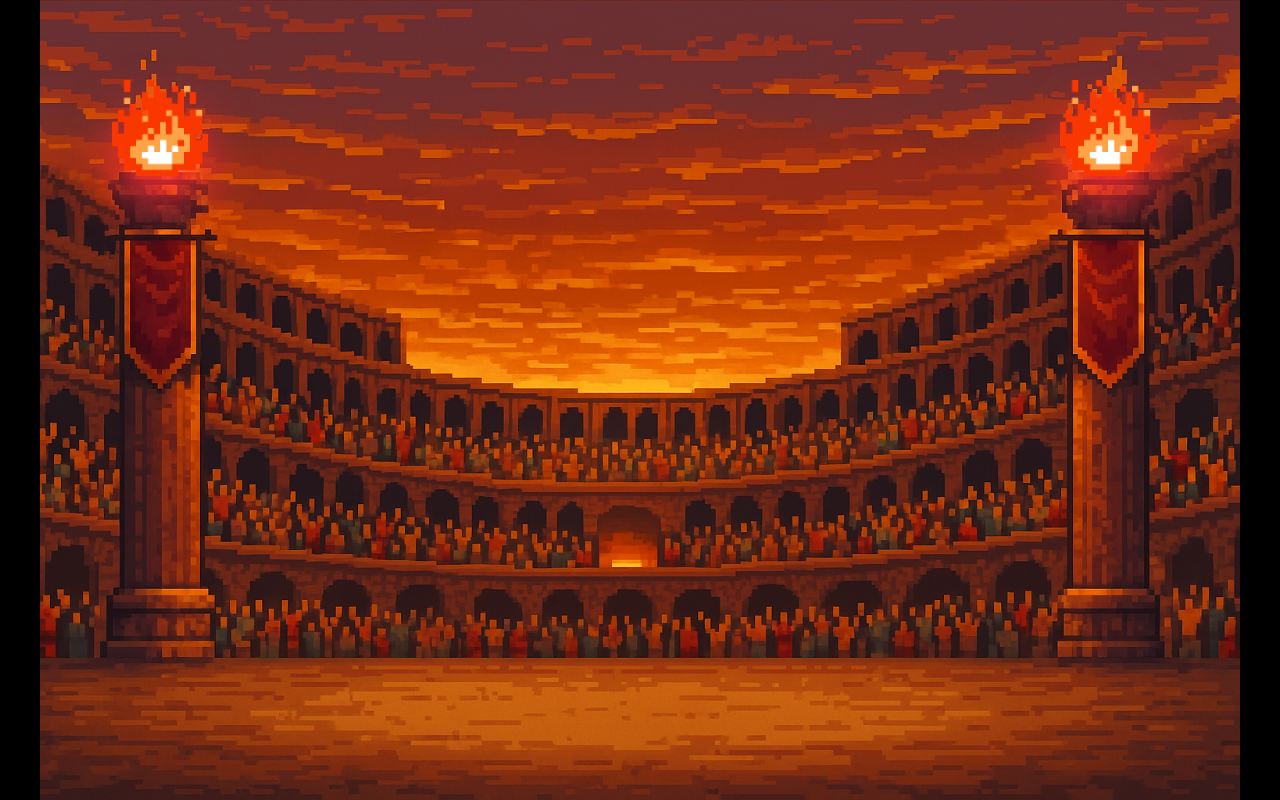
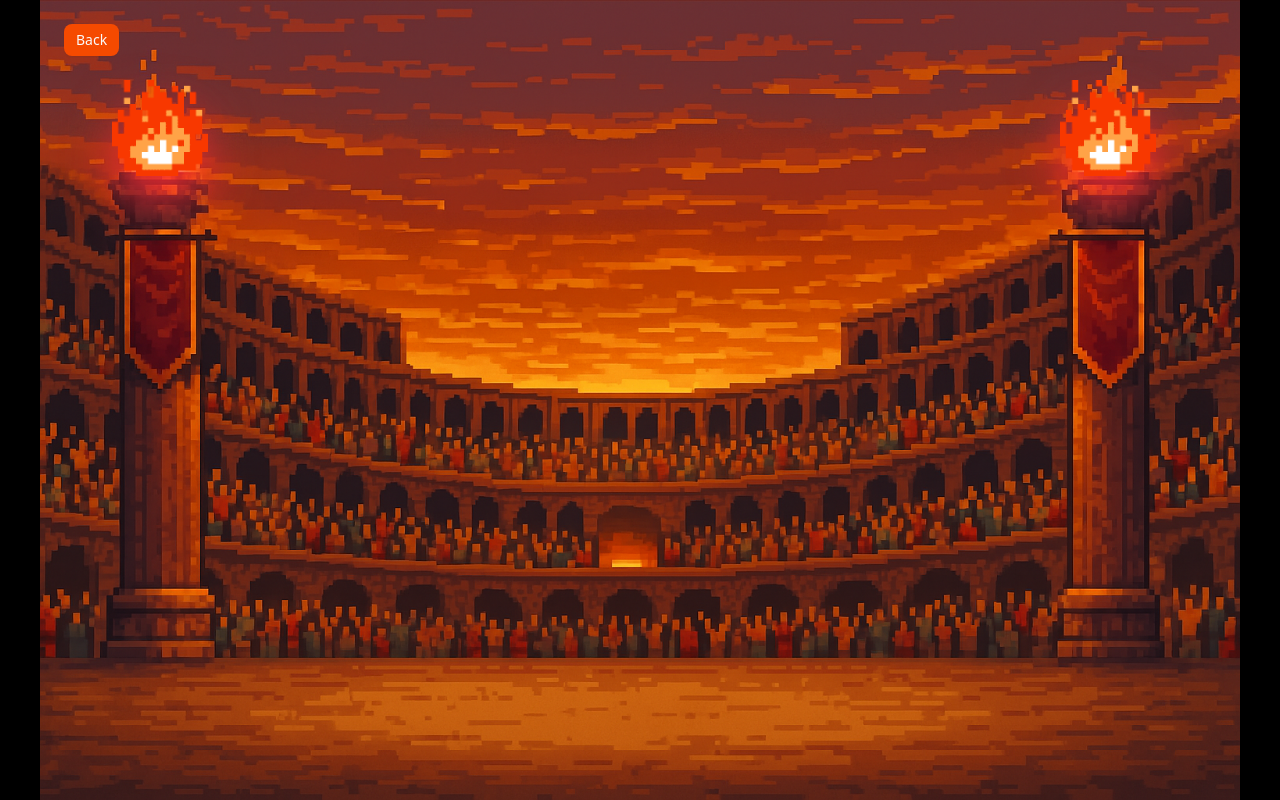
Before and after one commit to AlbertSanIza/tug-of-war, a React (Vite) app: page /arena in a window 1280 px wide. Built offline with nearby package versions, Linux system fonts and the light colour scheme.

Commit message:
Add Back button to arena component
Introduced a Back button in the RouteComponent of arena.tsx, allowing users to navigate back to the home page. The button is styled using the UI component library for consistency.

```diff
--- a/src/routes/arena.tsx
+++ b/src/routes/arena.tsx
@@ -1,4 +1,5 @@
-import { createFileRoute } from '@tanstack/react-router'
+import { Button } from '@/components/ui/button'
+import { createFileRoute, Link } from '@tanstack/react-router'
 
 export const Route = createFileRoute('/arena')({
     component: RouteComponent
@@ -21,6 +22,11 @@ function RouteComponent() {
                     draggable={false}
                 />
             </section>
+            <section className="absolute top-6 left-6">
+                <Button size="sm" asChild>
+                    <Link to="/">Back</Link>
+                </Button>
+            </section>
         </>
     )
 }
```
